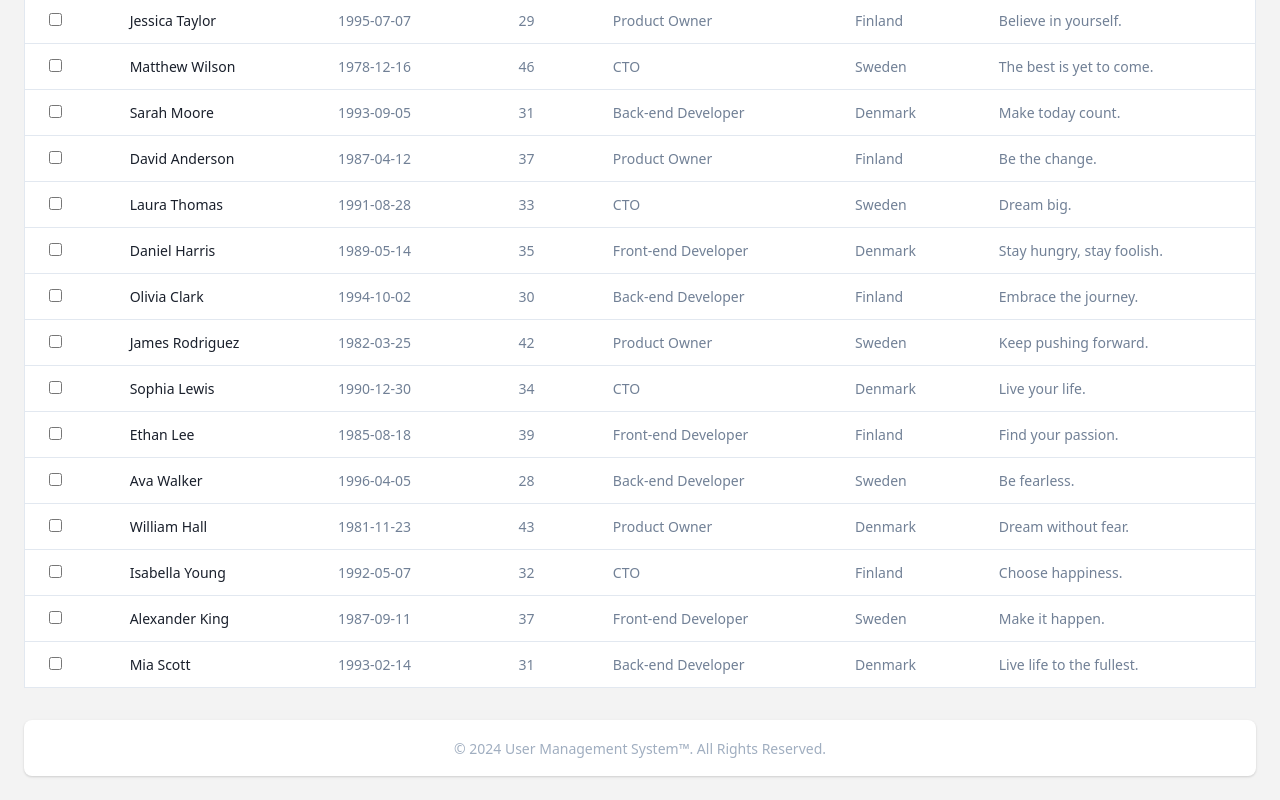
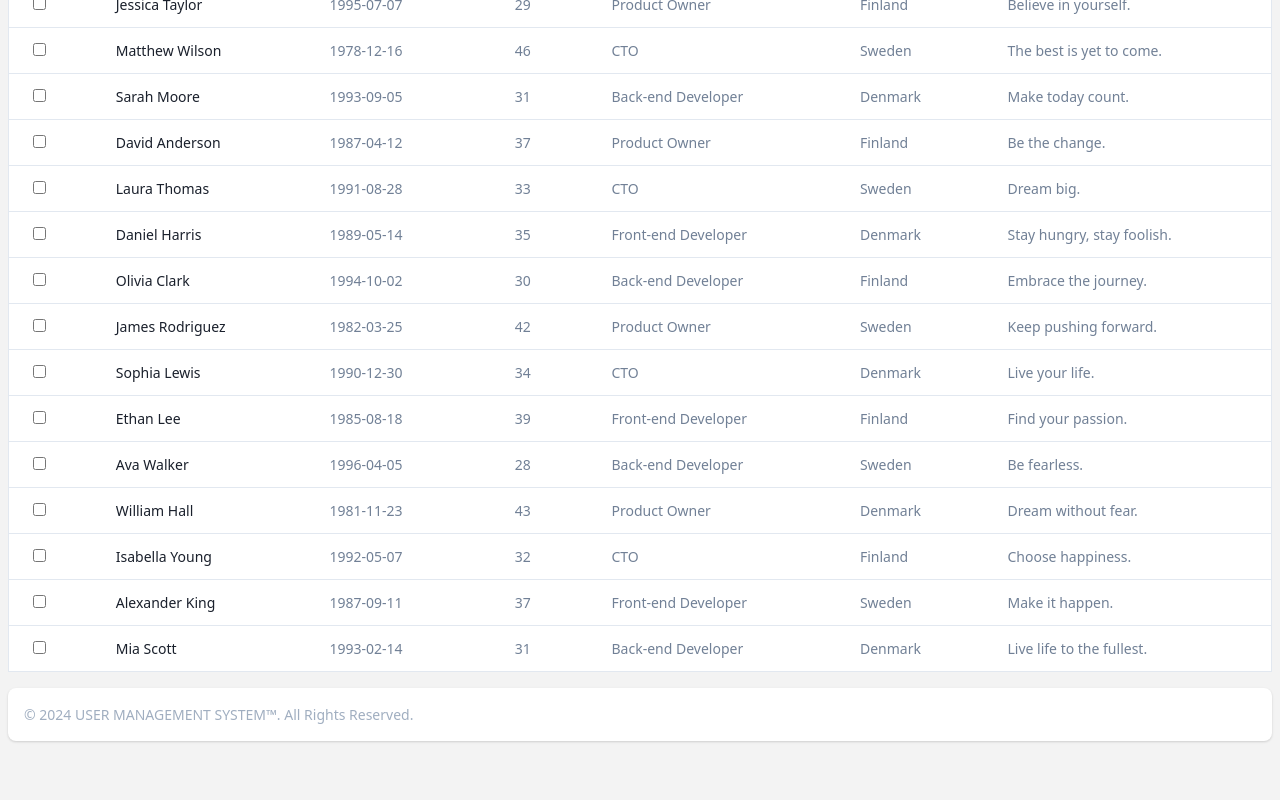
Before and after one commit to viktorgullmark/ums, a Vue app: page / in a window 1280 px wide. Shown: the part 429-1229 px from the top of the page. After the commit the page ends 1194 px from the top, so only its background shows below. Built offline with nearby package versions, Linux system fonts and the light colour scheme.

Commit message:
Footer styles

```diff
--- a/src/App.vue
+++ b/src/App.vue
@@ -3,7 +3,7 @@
     <nav-bar title="User Management System™" />
     <div class="p-2">
       <div
-        class="mt-20 max-w-screen-xl flex flex-wrap items-center gap-4 mx-auto p-4"
+        class="mt-20 max-w-screen-xl flex flex-wrap items-center gap-4 mx-auto"
       >
         <table-toolbar :selected="selected" @removed="selected = value" />
         <user-table @selected="(value) => (selected = value)" />
--- a/src/components/Footer.vue
+++ b/src/components/Footer.vue
@@ -1,9 +1,9 @@
 <template>
-  <footer class="bg-white rounded-lg shadow m-4">
-    <div class="w-full mx-auto text-center max-w-screen-xl p-4 items-center">
-      <span class="text-sm text-gray-500"
-        >© 2024 User Management System™. All Rights Reserved.
-      </span>
-    </div>
+  <footer
+    class="p-4 max-w-screen-xl flex items-center mx-auto bg-white rounded-lg shadow m-4"
+  >
+    <span class="text-sm text-gray-500"
+      >© 2024 USER MANAGEMENT SYSTEM™. All Rights Reserved.
+    </span>
   </footer>
 </template>
--- a/src/components/UserTable.vue
+++ b/src/components/UserTable.vue
@@ -1,6 +1,6 @@
 <template>
   <table
-    class="table-auto border mx-auto w-full text-sm text-left rtl:text-right text-gray-600"
+    class="table-auto border mx-auto w-full text-sm text-left text-gray-600"
   >
     <thead class="text-xs text-gray-700 uppercase bg-gray-100">
       <th class="px-6 py-3">
```
